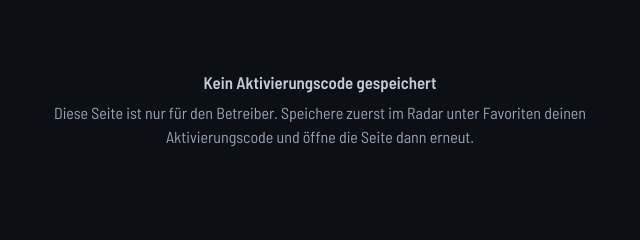
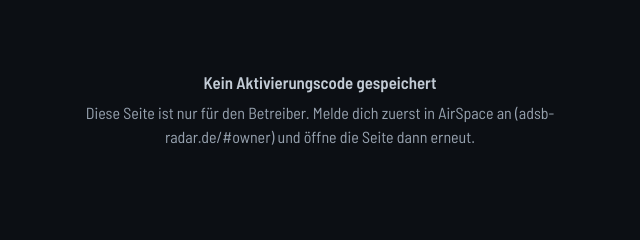
Before and after one commit to Mortlord/airspace, a plain HTML site: page coverage.html in a window 1280 px wide. Shown: the part 315-555 px from the top of the page, 320-960 px from the left. Drawn offline with Linux system fonts and the light colour scheme.

Commit message:
Add files via upload

```diff
--- a/coverage.html
+++ b/coverage.html
@@ -179,10 +179,10 @@ input[type=range] { width: 100%; accent-color: var(--accent); }
 const PUSH_SERVER = 'https://api.adsb-radar.de';
 const NM_KM = 1.852;
 const FT_KM = 0.0003048;
-// Owner-Code von AirSpace (asl_ownerToken, als JSON gespeichert); Fallback für die frühere private App
+// Owner-Code von AirSpace (asl_ownerToken, als JSON gespeichert)
 const token = (() => {
-  try { const v = localStorage.getItem('asl_ownerToken'); if (v) return JSON.parse(v) || ''; } catch (e) {}
-  return localStorage.getItem('fav_token') || '';
+  try { const v = localStorage.getItem('asl_ownerToken'); if (v) { const t = JSON.parse(v); return typeof t === 'string' ? t : ''; } } catch (e) {}
+  return '';
 })();
 
 const $ = id => document.getElementById(id);
@@ -563,7 +563,7 @@ function setState(cls, text) { $('st-dot').className = 'dot ' + cls; $('st-state
 async function load() {
   if (!token) {
     setState('bad', 'Kein Zugang');
-    showMsg('Kein Aktivierungscode gespeichert', 'Diese Seite ist nur für den Betreiber. Speichere zuerst im Radar unter Favoriten deinen Aktivierungscode und öffne die Seite dann erneut.');
+    showMsg('Kein Aktivierungscode gespeichert', 'Diese Seite ist nur für den Betreiber. Melde dich zuerst in AirSpace an (adsb-radar.de/#owner) und öffne die Seite dann erneut.');
     return;
   }
   let d;
--- a/owner.js
+++ b/owner.js
@@ -19,7 +19,7 @@
 
   const BASE = AS.BASE, $ = AS.$, esc = AS.esc;
   // Eigene Versionsnummer, unten neben der App-Version angezeigt: so sieht man, ob wirklich die neue owner.js läuft
-  const OWNER_VERSION = "3.3";
+  const OWNER_VERSION = "3.4";
   if($("appVersion")) $("appVersion").textContent += ` · Owner ${OWNER_VERSION}`;
   const ALERT_NM = 20;          // Alarmradius, fest wie in der bisherigen privaten App
   const SERVER_RADIUS = 40;     // Abfrageradius des Servers für die Alarme (wie bisher)
```
Also changed, not shown: index.html (+1 -1 lines).
